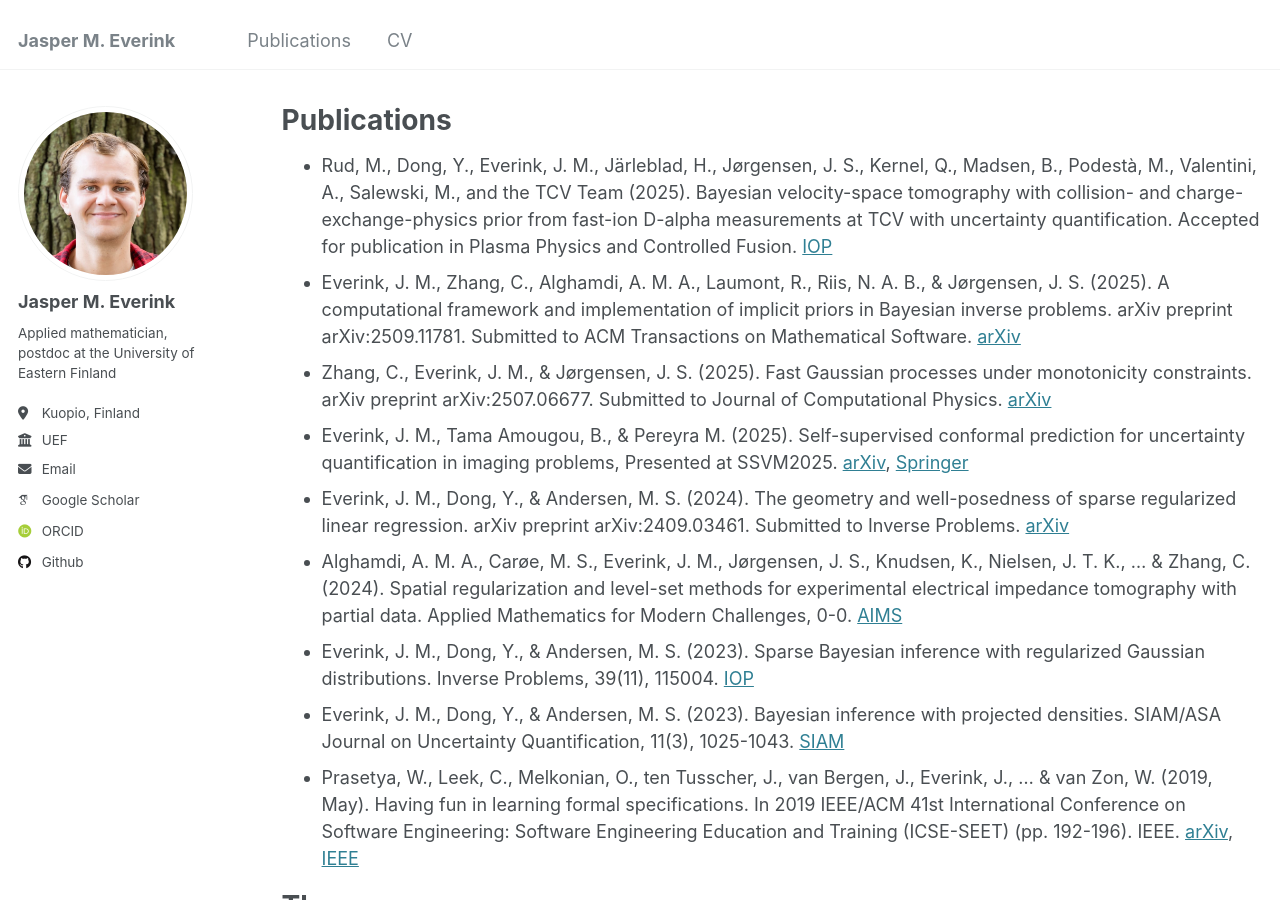
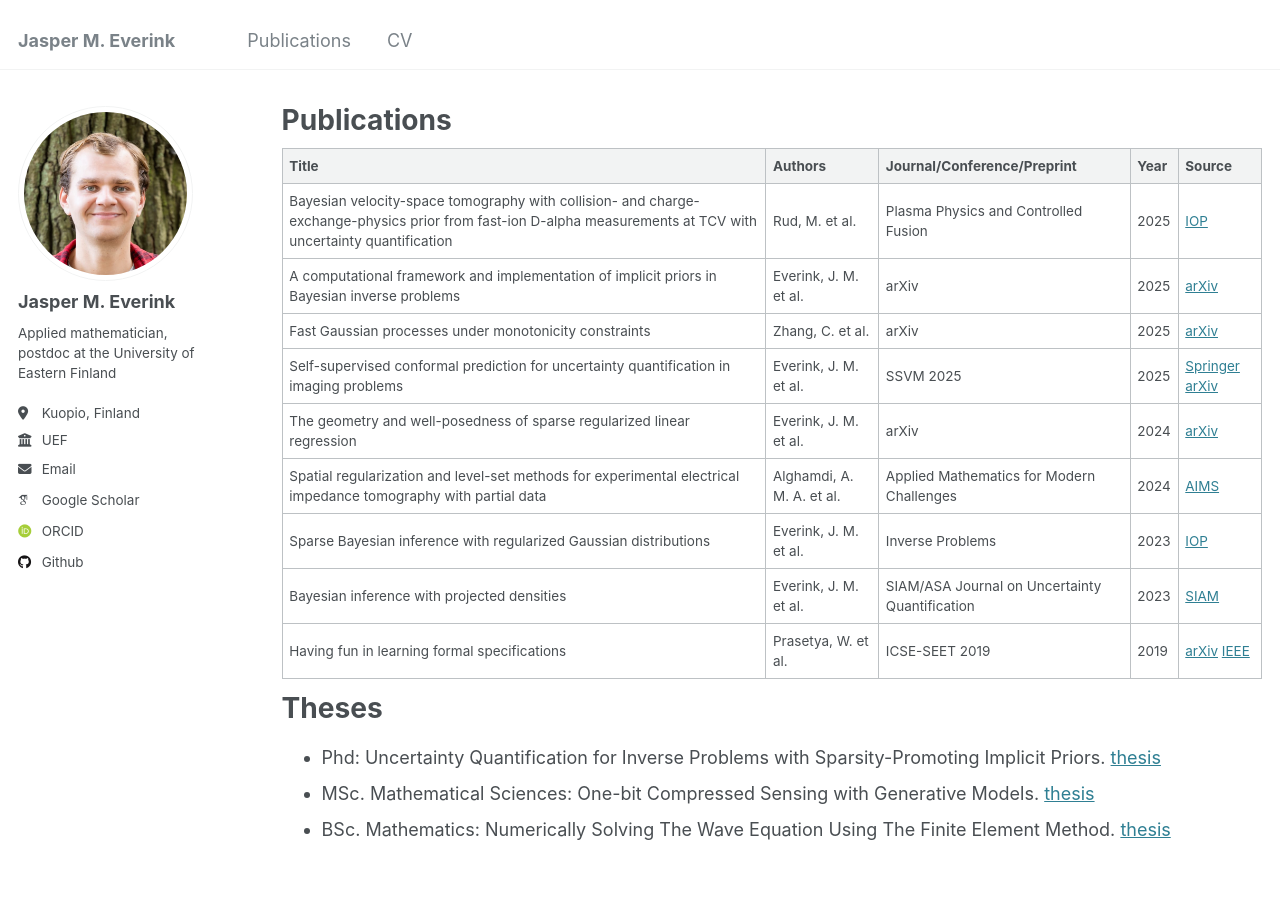
Before and after one commit to jeverink/jeverink.github.io, a Jekyll site: the page built from _pages/publications.md, in a window 1280 px wide and 900 px high. Built offline with Jekyll 4.4.1, drawn with Linux system fonts in a browser that asks for light colours; some web fonts are replaced.

Commit message:
Update publications.md

```diff
--- a/_pages/publications.md
+++ b/_pages/publications.md
@@ -8,16 +8,17 @@ redirect_from:
 ---
 
 {% include base_path %}
-- Rud, M., Dong, Y., Everink, J. M., Järleblad, H., Jørgensen, J. S., Kernel, Q., Madsen, B., Podestà, M., Valentini, A., Salewski, M., and the TCV Team (2025). Bayesian velocity-space tomography with collision- and charge-exchange-physics prior from fast-ion D-alpha measurements at TCV with uncertainty quantification. Accepted for publication in Plasma Physics and Controlled Fusion. [IOP](http://doi.org/10.1088/1361-6587/ae3858)
-- Everink, J. M., Zhang, C., Alghamdi, A. M. A., Laumont, R., Riis, N. A. B., & Jørgensen, J. S. (2025). A computational framework and implementation of implicit priors in Bayesian inverse problems. arXiv preprint  arXiv:2509.11781. Submitted to ACM Transactions on Mathematical Software. [arXiv](https://arxiv.org/abs/2509.11781)
-- Zhang, C., Everink, J. M., & Jørgensen, J. S. (2025). Fast Gaussian processes under monotonicity constraints. arXiv preprint  arXiv:2507.06677. Submitted to Journal of Computational Physics. [arXiv](https://arxiv.org/abs/2507.06677)
-- Everink, J. M., Tama Amougou, B., & Pereyra M. (2025). Self-supervised conformal prediction for uncertainty quantification in imaging problems, Presented at SSVM2025. [arXiv](https://arxiv.org/abs/2502.05127), [Springer](https://link.springer.com/chapter/10.1007/978-3-031-92366-1_9)
-- Everink, J. M., Dong, Y., & Andersen, M. S. (2024). The geometry and well-posedness of sparse regularized linear regression. arXiv preprint arXiv:2409.03461. Submitted to Inverse Problems. [arXiv](https://arxiv.org/abs/2409.03461)
-- Alghamdi, A. M. A., Carøe, M. S., Everink, J. M., Jørgensen, J. S., Knudsen, K., Nielsen, J. T. K., ... & Zhang, C. (2024). Spatial regularization and level-set methods for experimental electrical impedance tomography with partial data. Applied Mathematics for Modern Challenges, 0-0. [AIMS](https://www.aimsciences.org/article/doi/10.3934/ammc.2024013)
-- Everink, J. M., Dong, Y., & Andersen, M. S. (2023). Sparse Bayesian inference with regularized Gaussian distributions. Inverse Problems, 39(11), 115004. [IOP](https://iopscience.iop.org/article/10.1088/1361-6420/acf9c5)
-- Everink, J. M., Dong, Y., & Andersen, M. S. (2023). Bayesian inference with projected densities. SIAM/ASA Journal on Uncertainty Quantification, 11(3), 1025-1043. [SIAM](https://epubs.siam.org/doi/full/10.1137/22M150695X)
-- Prasetya, W., Leek, C., Melkonian, O., ten Tusscher, J., van Bergen, J., Everink, J., ... & van Zon, W. (2019, May). Having fun in learning formal specifications. In 2019 IEEE/ACM 41st International Conference on Software Engineering: Software Engineering Education and Training (ICSE-SEET) (pp. 192-196). IEEE. [arXiv](https://arxiv.org/abs/1903.00334), [IEEE](https://ieeexplore.ieee.org/abstract/document/8802100)
-
+|Title|Authors|Journal/Conference/Preprint|Year|Source|
+|-|-|-|-|-|
+|Bayesian velocity-space tomography with collision- and charge-exchange-physics prior from fast-ion D-alpha measurements at TCV with uncertainty quantification|Rud, M. et al.|Plasma Physics and Controlled Fusion|2025|[IOP](http://doi.org/10.1088/1361-6587/ae3858) |
+|A computational framework and implementation of implicit priors in Bayesian inverse problems|Everink, J. M. et al.|arXiv|2025|[arXiv](https://arxiv.org/abs/2509.11781) |
+|Fast Gaussian processes under monotonicity constraints|Zhang, C. et al.|arXiv|2025|[arXiv](https://arxiv.org/abs/2507.06677) |
+|Self-supervised conformal prediction for uncertainty quantification in imaging problems|Everink, J. M. et al.|SSVM 2025|2025|[Springer](https://link.springer.com/chapter/10.1007/978-3-031-92366-1_9) [arXiv](https://arxiv.org/abs/2502.05127) |
+|The geometry and well-posedness of sparse regularized linear regression|Everink, J. M. et al.|arXiv|2024|[arXiv](https://arxiv.org/abs/2409.03461) |
+|Spatial regularization and level-set methods for experimental electrical impedance tomography with partial data|Alghamdi, A. M. A. et al.|Applied Mathematics for Modern Challenges|2024|[AIMS](https://www.aimsciences.org/article/doi/10.3934/ammc.2024013) |
+|Sparse Bayesian inference with regularized Gaussian distributions|Everink, J. M. et al.|Inverse Problems|2023|[IOP](https://iopscience.iop.org/article/10.1088/1361-6420/acf9c5) |
+|Bayesian inference with projected densities|Everink, J. M. et al.|SIAM/ASA Journal on Uncertainty Quantification|2023|[SIAM](https://epubs.siam.org/doi/full/10.1137/22M150695X) |
+|Having fun in learning formal specifications|Prasetya, W. et al.|ICSE-SEET 2019|2019|[arXiv](https://arxiv.org/abs/1903.00334) [IEEE](https://ieeexplore.ieee.org/abstract/document/8802100) |
 
 Theses
 ======
```
